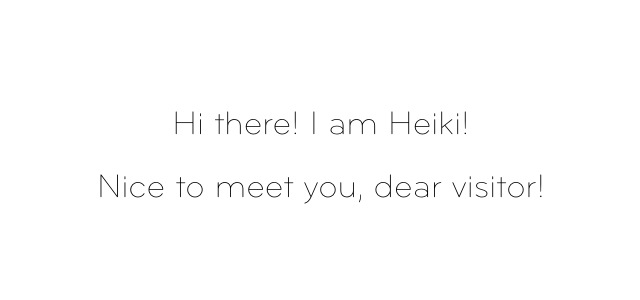
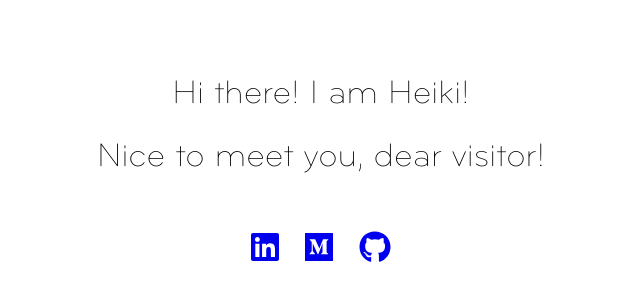
Before and after one commit to heikir/heikir.github.io, a plain HTML site: page index.html in a window 1280 px wide. Shown: the part 250-550 px from the top of the page, without its empty margins (319-959 px from the left). Drawn offline with Linux system fonts and the light colour scheme.

Commit message:
Add first social icons

```diff
--- a/index.html
+++ b/index.html
@@ -11,7 +11,7 @@
   <meta name="viewport" content="width=device-width, initial-scale=1.0" />
   <link rel="shortcut icon" href="images/fav.ico">
   <link rel="stylesheet" type="text/css" href="style.css">
-
+  <script defer src="https://use.fontawesome.com/releases/v5.0.13/js/all.js" integrity="sha384-xymdQtn1n3lH2wcu0qhcdaOpQwyoarkgLVxC/wZ5q7h9gHtxICrpcaSUfygqZGOe" crossorigin="anonymous"></script>
 </head>
 <!--Start Body-->
 
@@ -26,7 +26,17 @@
       <div class="greeting">
         <h1>Hi there! I am Heiki! <br/>Nice to meet you, dear visitor!</h1>
       </div>
-    </div>
+      <div class="social-icons">
+        <div class="social-icon">
+          <a href="https://www.linkedin.com/in/heiki-riesenkampf/"><i class="fab fa-linkedin"></i></a>
+        </div>
+        <div class="social-icon">
+          <a href="https://medium.com/@heiki"><i class="fab fa-medium"></i></a>
+        </div>
+        <div class="social-icon">
+          <a href="https://github.com/heikir"><i class="fab fa-github"></i></a>
+        </div>
+      </div>
   </section>
 
   <!--Start Footer-->
--- a/style.css
+++ b/style.css
@@ -30,6 +30,7 @@
   display: flex;
   justify-content: center;
   align-items: center;
+  flex-direction: column;
 }
 
 .landing-section {
@@ -49,6 +50,17 @@
   font-size: 1.4em;
   font-family: "Bryant";
 }
+
+.social-icons {
+  font-size: 2em;
+  display: flex;
+  flex-direction: row;
+}
+
+.social-icon {
+  padding: 0.4em;
+}
+
 h1 {
   font-weight: normal;
 }
```
